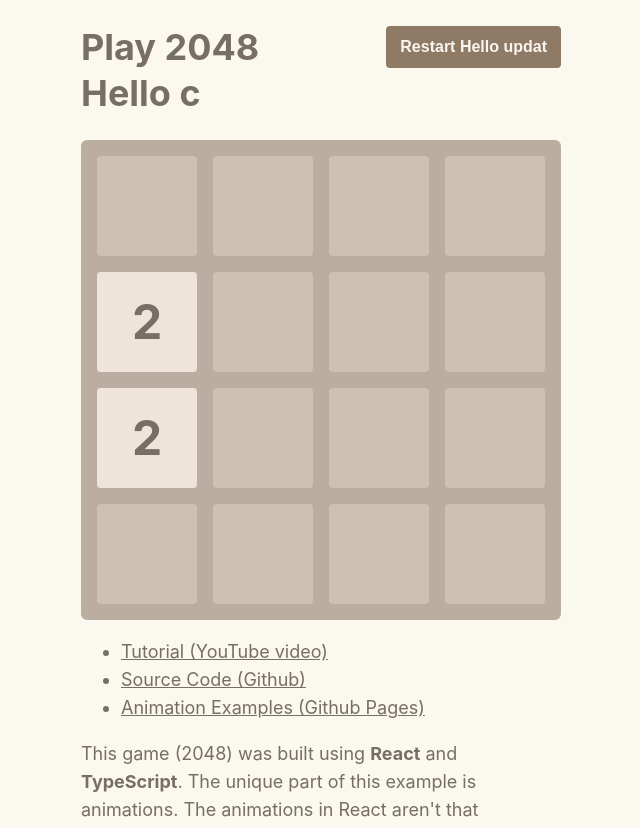
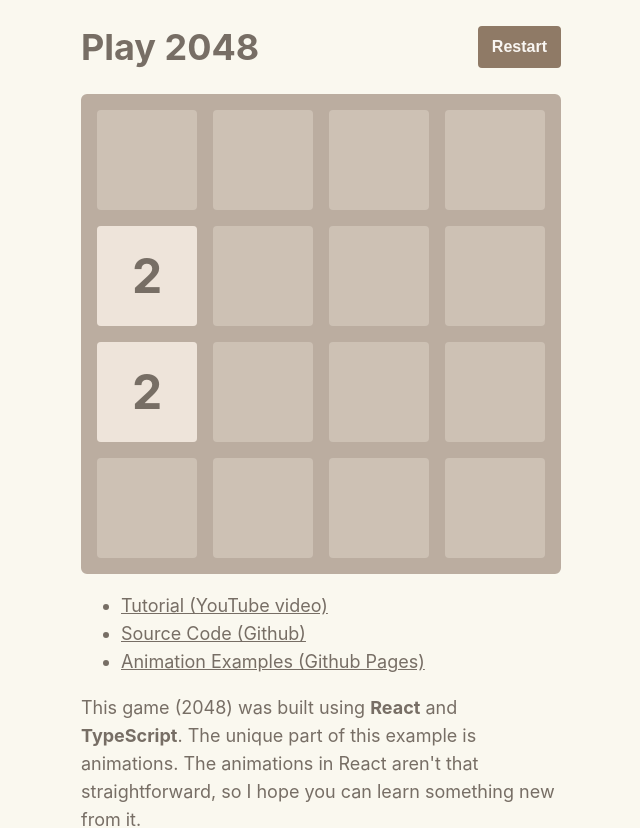
Before and after one commit to Hemal99/seamless-ci-cd, a React (Create React App) app in the folder app/: page / in a window 1280 px wide. Shown: the top 828 px of the page, without its empty margins (319-959 px from the left). Built offline with nearby package versions, Linux system fonts and the light colour scheme.

Commit message:
fix: remove unnecessary text from header title and button in App component

```diff
--- a/app/src/App.tsx
+++ b/app/src/App.tsx
@@ -16,10 +16,10 @@ export const App = () => {
     <div className="App">
       <div className="header">
         <div>
-          <h1>Play 2048 Hello c</h1>
+          <h1>Play 2048</h1>
         </div>
         <div>
-          <Button onClick={handleRestart}>Restart Hello updat</Button>
+          <Button onClick={handleRestart}>Restart</Button>
         </div>
       </div>
       <Game key={date.toISOString()} />
```
